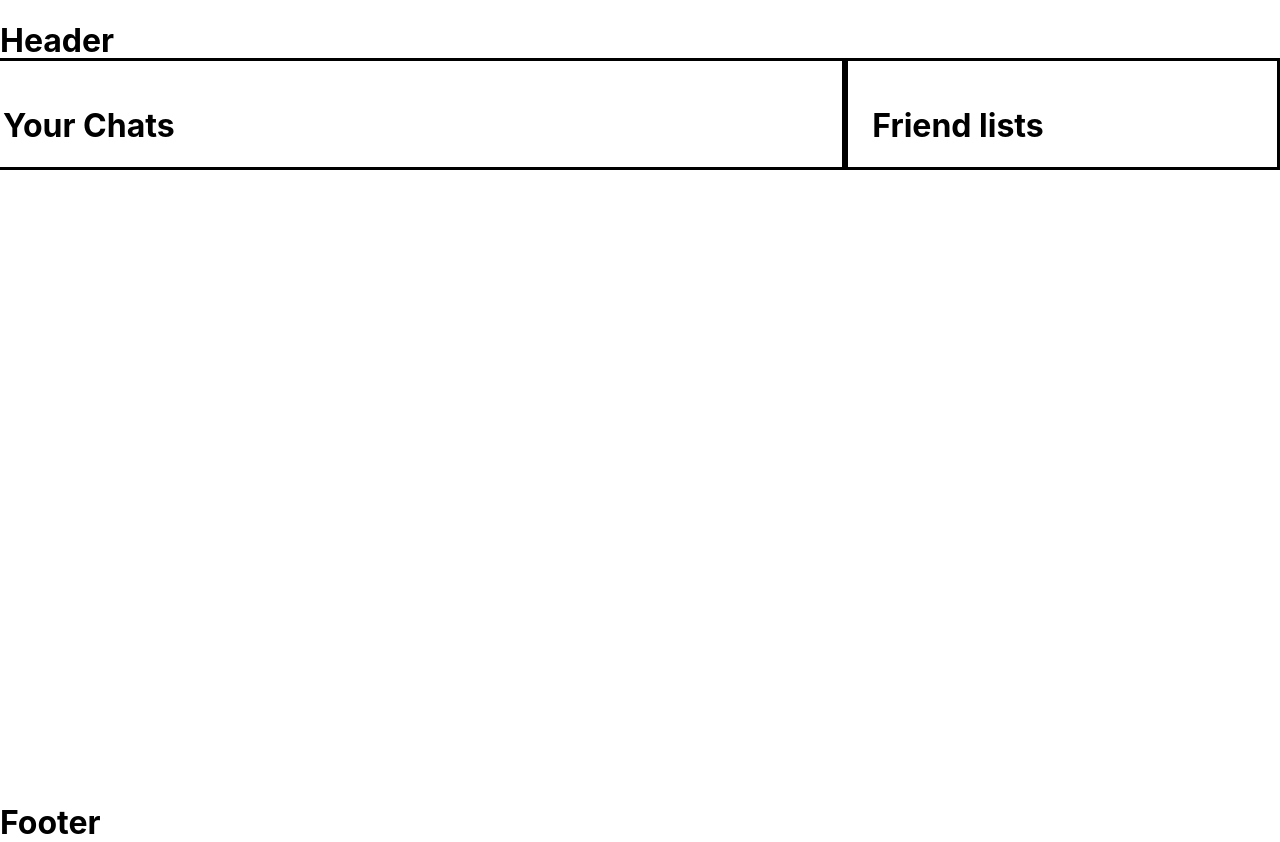
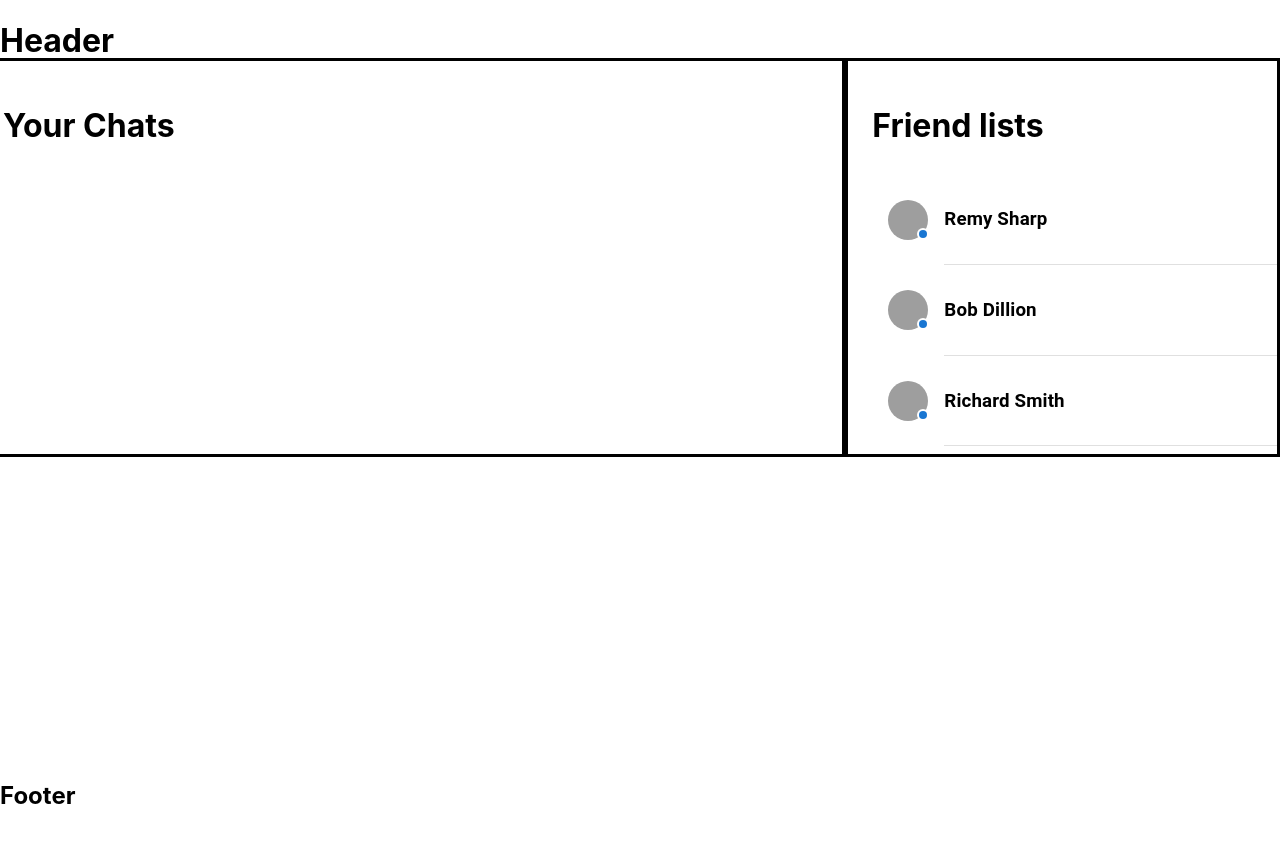
Before and after one commit to fchoi1/Jibber-Jabber, a React (Create React App) app in the folder client/: page / in a window 1280 px wide. After the commit the page ends 821 px from the top, so only its background shows below. Built offline with nearby package versions, Linux system fonts and the light colour scheme; grey boxes are pictures that could not be loaded.

Commit message:
updated friendlist

```diff
--- a/client/src/App.css
+++ b/client/src/App.css
@@ -1,6 +1,5 @@
-#page-container {
-  position: relative;
-  min-height: 100vh;
+:root {
+  --footer-height: 2.5rem;
 }
 
 #page-container {
@@ -9,5 +8,12 @@
 }
 
 #content-wrap {
-  padding-bottom: 2.5rem;    /* Footer height */
+  padding-bottom: var(--footer-height); /* Footer height */
 }
+
+#footer {
+  position: absolute;
+  bottom: 0;
+  width: 100%;
+  height: var(--footer-height); /* Footer height */
+}
--- a/client/src/App.js
+++ b/client/src/App.js
@@ -50,7 +50,6 @@ function App() {
             <Route render={() => <h1 className="display-2">Wrong page!</h1>} /> */}
             </Routes>
           </div>
-
           <Footer />
         </div>
       </Router>
--- a/client/src/components/Footer/footer.css
+++ b/client/src/components/Footer/footer.css
@@ -1,6 +1,4 @@
-#footer {
-  position: absolute;
-  bottom: 0;
-  width: 100%;
-  height: 2.5rem; /* Footer height */
+
+.footer-title {
+  margin: 0;
 }
--- a/client/src/components/Footer/index.js
+++ b/client/src/components/Footer/index.js
@@ -1,10 +1,10 @@
 import React from 'react';
-import './footer.css'
+import './footer.css';
 
 const Footer = () => {
   return (
-    <footer id="footer" >
-      <h1>Footer</h1>
+    <footer id="footer">
+      <h2 className="footer-title">Footer</h2>
     </footer>
   );
 };
--- a/client/src/components/FriendList/index.js
+++ b/client/src/components/FriendList/index.js
@@ -1,8 +1,21 @@
 import React from 'react';
 
+import { Box, List, Divider } from '@mui/material';
+import FriendListItem from '../FriendListItem';
+
 const FriendList = () => {
-    return(<div>
-        <h1>Friend lists</h1>
-    </div>)
-}
+  return (
+    <Box>
+      <h1>Friend lists</h1>
+      <List alignitems="flex-start">
+        <FriendListItem name="Remy Sharp" isOnline="false" />
+        <Divider variant="inset" component="li" />
+        <FriendListItem name="Bob Dillion" isOnline={true} />
+        <Divider variant="inset" component="li" />
+        <FriendListItem name="Richard Smith" isOnline="false" />
+        <Divider variant="inset" component="li" />
+      </List>
+    </Box>
+  );
+};
 export default FriendList;
--- /dev/null
+++ b/client/src/components/FriendListItem/index.js
@@ -0,0 +1,59 @@
+import React from 'react';
+
+import {
+  ListItem,
+  ListItemAvatar,
+  Avatar,
+  ListItemText,
+  Badge
+} from '@mui/material';
+import { styled } from '@mui/material/styles';
+
+const StyledBadge = styled(Badge)(({ theme }) => ({
+  '& .MuiBadge-badge': {
+    boxShadow: `0 0 0 2px ${theme.palette.background.paper}`,
+    '&::after': {
+      position: 'absolute',
+      top: 0,
+      left: 0,
+      width: '100%',
+      height: '100%',
+      borderRadius: '50%',
+      //   animation: 'ripple 1.2s infinite ease-in-out',
+      border: '1px solid currentColor'
+      //   content: '""'
+    }
+  }
+  //   '@keyframes ripple': {
+  //     '0%': {
+  //       transform: 'scale(.8)',
+  //       opacity: 1
+  //     },
+  //     '100%': {
+  //       transform: 'scale(2.4)',
+  //       opacity: 0
+  //     }
+  //   }
+}));
+
+const FriendListItem = (props) => {
+  const { name, isOnline } = props;
+  return (
+    <ListItem>
+      <ListItemAvatar>
+        <StyledBadge
+          color={isOnline ? 'primary' : 'secondary'}
+          overlap="circular"
+          anchorOrigin={{ vertical: 'bottom', horizontal: 'right' }}
+          variant="dot"
+        >
+          <Avatar alt={name} src="/static/images/avatar/1.jpg" />
+        </StyledBadge>
+      </ListItemAvatar>
+      <ListItemText>
+        <h3>{name}</h3>
+      </ListItemText>
+    </ListItem>
+  );
+};
+export default FriendListItem;
```
